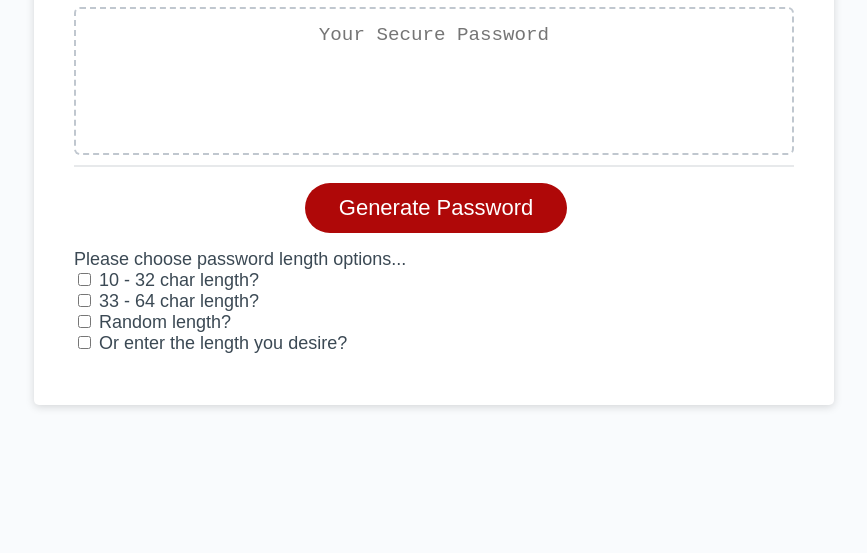
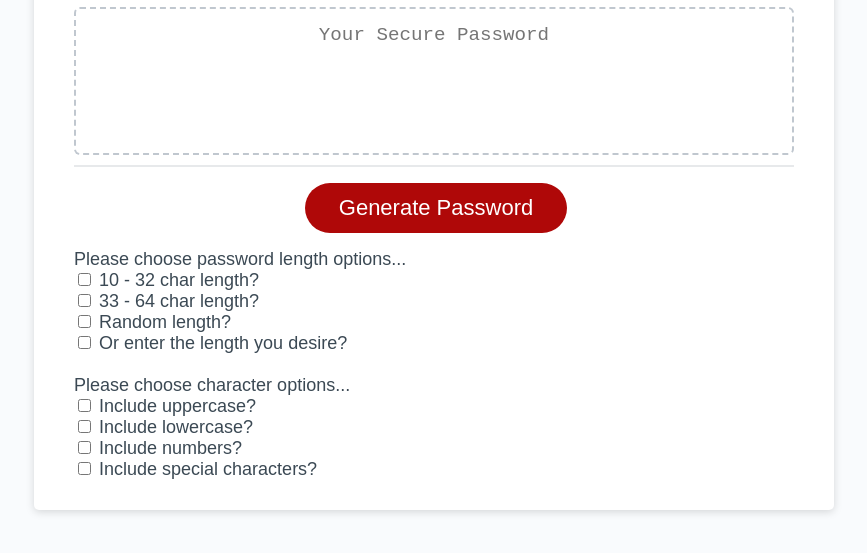
Before and after one commit to enwokedi96/password-generator, a plain HTML site: page starter/index.html in a window 1280 px wide. Shown: the part 241-794 px from the top of the page, without its empty margins (206-1073 px from the left). Drawn offline with Linux system fonts and the light colour scheme.

Commit message:
checklist for caracter options

```diff
--- a/starter/index.html
+++ b/starter/index.html
@@ -43,7 +43,18 @@
 
         <br>
 
-        <div></div>
+        <div>
+          <span style="text-align: center ;">Please choose character options...</span><br>
+          <!-- <form id="characterTypesToInclude"> -->
+          <input type="checkbox" id="uppercase" name="radio-2" >
+          <label for="uppercase"> Include uppercase?</label><br>
+          <input type="checkbox" id="lowercase" name="radio-2" >
+          <label for="lowercase"> Include lowercase?</label><br>
+          <input type="checkbox" id="numbers" name="radio-2" >
+          <label for="numbers"> Include numbers?</label><br>
+          <input type="checkbox" id="specialChar" name="radio-2" >
+          <label for="specialChar"> Include special characters?</label><br>
+        </div>
 
         </form>
 
```
